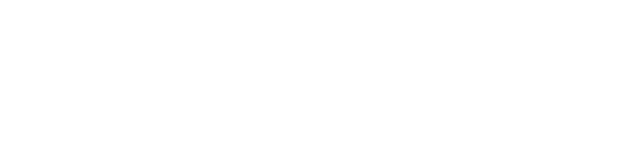
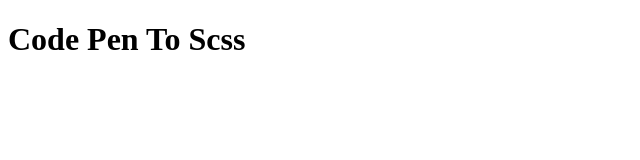
Before and after one commit to katiemcpeak/code-pen-to-scss, a plain HTML site: page index.html in a window 1280 px wide. Shown: the whole page, without its empty margins (0-640 px from the left). Drawn offline with Linux system fonts and the light colour scheme.

Commit message:
feat(html): add h1
add h1

```diff
--- a/index.html
+++ b/index.html
@@ -11,3 +11,9 @@
     <link href="css/style.css" rel="stylesheet">
 </head>
 <body>
+
+        <h1>Code Pen To Scss</h1>
+
+
+</body>
+</html>
```
